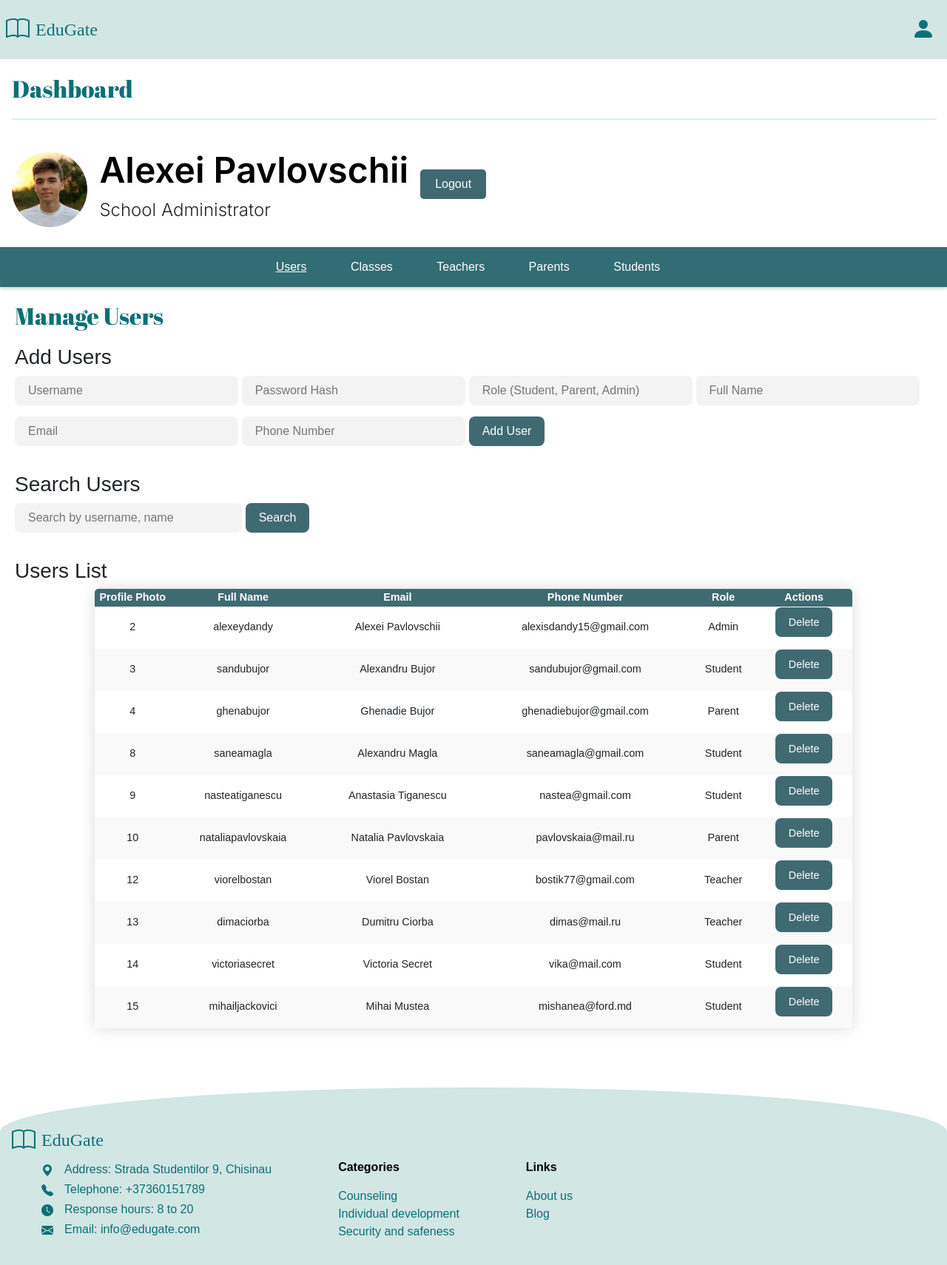
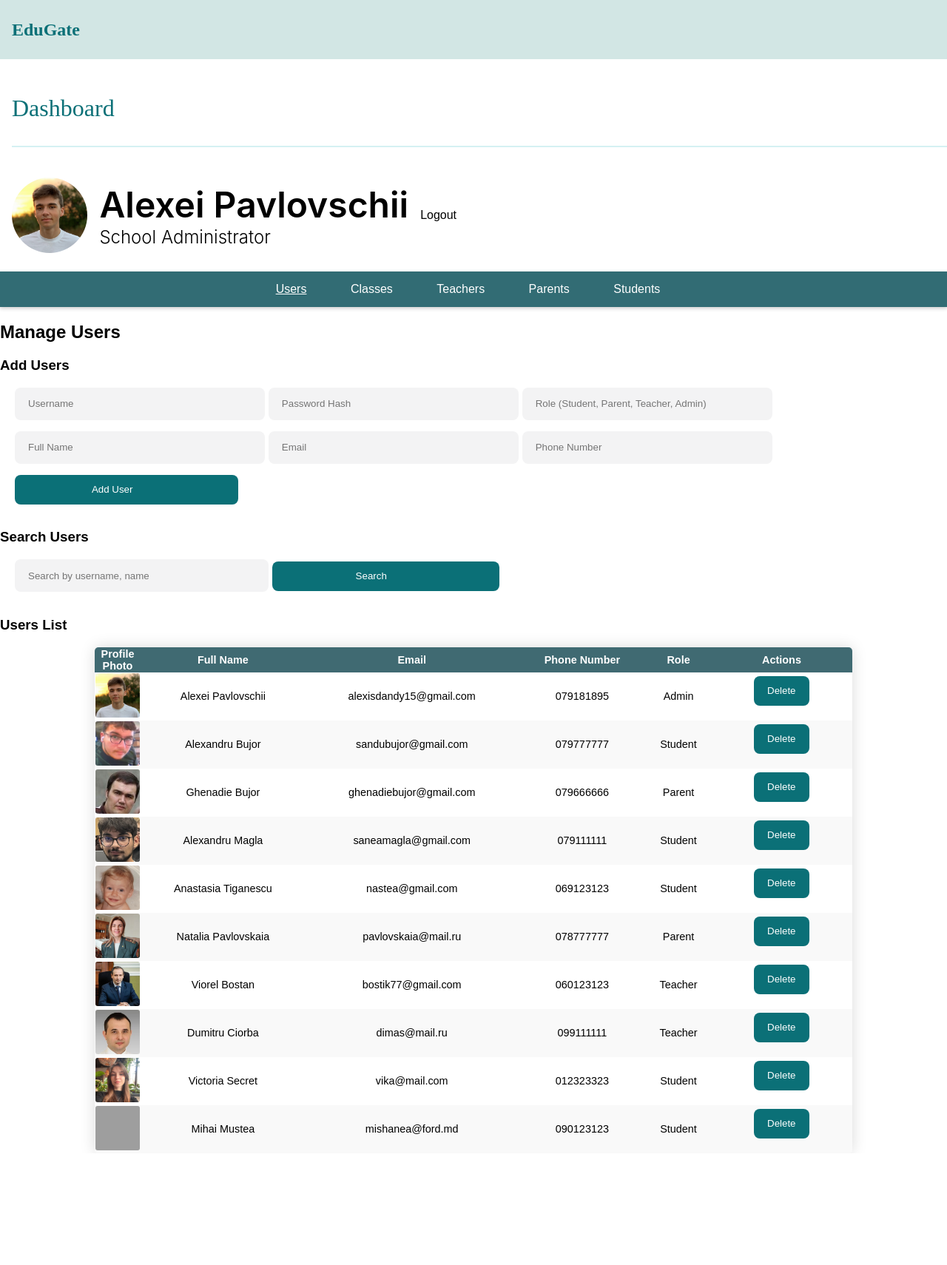
Before and after one commit to alexandru-bujor/EduGate_Project, a Flask app: page /dashboard/admin_dashboard in a window 1280 px wide. Shown: the whole page at 74% size. After the commit the page ends 1555 px from the top, so only its background shows below. Run offline with Flask 3, Linux system fonts and the light colour scheme; a user stored in the database is signed in; data comes from the database, SQL or seed files in the repository; grey boxes are pictures that could not be loaded.

Commit message:
fixed werkzeug errors with new design

```diff
--- a/templates/admin_dashboard.html
+++ b/templates/admin_dashboard.html
@@ -1,28 +1,10 @@
 <!DOCTYPE html>
 <html lang="en">
-
 
 <head>
     <meta charset="UTF-8">
     <meta name="viewport" content="width=device-width, initial-scale=1.0">
-    <link href="https://fonts.googleapis.com/css2?family=Inter:ital,opsz,wght@0,14..32,100..900;1,14..32,100..900&display=swap" rel="stylesheet">
-    <link href="https://fonts.googleapis.com/css2?family=Raleway:ital,wght@0,100..900;1,100..900&display=swap" rel="stylesheet">
-
-    <!-- Bootstrap -->
-    <link rel="stylesheet" href="https://cdn.jsdelivr.net/npm/bootstrap@4.4.1/dist/css/bootstrap.min.css" integrity="sha384-Vkoo8x4CGsO3+Hhxv8T/Q5PaXtkKtu6ug5TOeNV6gBiFeWPGFN9MuhOf23Q9Ifjh" crossorigin="anonymous">
-    <script src="https://code.jquery.com/jquery-3.4.1.slim.min.js" integrity="sha384-J6qa4849blE2+poT4WnyKhv5vZF5SrPo0iEjwBvKU7imGFAV0wwj1yYfoRSJoZ+n" crossorigin="anonymous"></script>
-    <script src="https://cdn.jsdelivr.net/npm/popper.js@1.16.0/dist/umd/popper.min.js" integrity="sha384-Q6E9RHvbIyZFJoft+2mJbHaEWldlvI9IOYy5n3zV9zzTtmI3UksdQRVvoxMfooAo" crossorigin="anonymous"></script>
-    <script src="https://cdn.jsdelivr.net/npm/bootstrap@4.4.1/dist/js/bootstrap.min.js" integrity="sha384-wfSDF2E50Y2D1uUdj0O3uMBJnjuUD4Ih7YwaYd1iqfktj0Uod8GCExl3Og8ifwB6" crossorigin="anonymous"></script>
-    <link rel="stylesheet" href="https://cdnjs.cloudflare.com/ajax/libs/bootstrap-icons/1.10.3/font/bootstrap-icons.min.css">
-    <link href="https://fonts.googleapis.com/css2?family=Abril+Fatface&display=swap" rel="stylesheet">
-
-    <!-- CSS -->
-    <link rel="stylesheet" href="{{ url_for('static', filename='css/styles_parent.css') }}">
-
-    <!-- Chart.js -->
-    <script src="https://cdn.jsdelivr.net/npm/chart.js"></script>
-
-    <title>Parent Dashboard</title>
+    <title>Admin Dashboard</title>
     <link rel="stylesheet" href="{{ url_for('static', filename='css/styles_administrator.css') }}">
 </head>
 
@@ -75,7 +57,7 @@
                 <span id="name-second-line">School Administrator</span>
             </p>
             <!-- Logout -->
-        <button class="logout"><a href="{{ url_for('logout') }}">Logout</a></button>
+        <a href="{{ url_for('auth.logout') }}">Logout</a>
         </div>
     </div>
 
@@ -89,28 +71,27 @@
 
     <!-- Users Section -->
     <section id="users" class="active">
-
-        <h2 class="manage">Manage Users</h2>
-        <h3 class="manage-users">Add Users</h3>
-        <form id="add-user-form" action="{{ url_for('add_user') }}" method="POST">
+        <h2>Manage Users</h2>
+        <h3>Add Users</h3>
+        <form id="add-user-form" action='{{ url_for("user_management.add_user") }}' method="POST">
             <input type="text" name="username" placeholder="Username" required>
             <input type="password" name="password" placeholder="Password Hash" required>
-            <input type="text" name="role" placeholder="Role (Student, Parent, Admin)" required>
+            <input type="text" name="role" placeholder="Role (Student, Parent, Teacher, Admin)" required>
             <input type="text" name="full_name" placeholder="Full Name" required>
             <input type="email" name="email" placeholder="Email" required>
             <input type="text" name="phone_number" placeholder="Phone Number" required>
-            <button class ="submit-button" type="submit">Add User</button>
+            <button type="submit">Add User</button>
         </form>
 
-        <h3 class="manage-users">Search Users</h3>
+        <h3>Search Users</h3>
         <input type="text" id="user-search-query" placeholder="Search by username, name">
-        <button class="submit-button" onclick="searchUsers()">Search</button>
+        <button onclick="searchUsers()">Search</button>
 
-        <h3 class="manage-users">Users List</h3>
+        <h3>Users List</h3>
         <table id="users-table">
-            <thead >
-                <tr class="table-header">
-                    <th id="profile-photo">Profile Photo</th>
+            <thead>
+                <tr>
+                    <th>Profile Photo</th>
                     <th>Full Name</th>
                     <th>Email</th>
                     <th>Phone Number</th>
@@ -127,8 +108,8 @@
                     <td>{{ user.email }}</td>
                     <td>{{ user.role }}</td>
                     <td>
-                        <form action="{{ url_for('delete_user', user_id=user.user_id) }}" method="POST">
-                            <button class="submit-button" type="submit">Delete</button>
+                        <form action="{{ url_for('user_management.delete_user', user_id=user.user_id) }}" method="POST">
+                            <button type="submit">Delete</button>
                         </form>
                     </td>
                 </tr>
@@ -142,8 +123,15 @@
     <section id="classes">
         <h2>Manage Classes</h2>
 
+        <h3>Add New Class</h3>
+        <form id="add-class-form" action="{{ url_for('class_management.add_class') }}" method="POST">
+            <input type="text" name="class_name" placeholder="Class Name" required>
+            <input name="description" placeholder="Description">
+            <button type="submit">Create Class</button>
+        </form>
+
         <h3>Link Teacher to Class</h3>
-        <form action="{{ url_for('link_teacher_to_class') }}" method="POST">
+        <form action="{{ url_for('links.link_teacher_to_class') }}" method="POST">
             <label for="class_id">Select Class:</label>
             <select name="class_id" id="class_id" required>
                 {% for class in classes %}
@@ -187,7 +175,7 @@
                         {% endif %}
                     </td>
                     <td>
-                        <form action="{{ url_for('delete_class', class_id=class.class_id) }}" method="POST">
+                        <form action="{{ url_for('class_management.delete_class', class_id=class.class_id) }}" method="POST">
                             <button type="submit">Delete</button>
                         </form>
                     </td>
@@ -230,7 +218,7 @@
                     <td>{{ teacher.email }}</td>
                     <td>{{ teacher.phone_number }}</td>
                     <td>
-                        <form action="{{ url_for('delete_user', user_id=teacher.user_id) }}" method="POST">
+                        <form action="{{ url_for('user_management.delete_user', user_id=teacher.user_id) }}" method="POST">
                             <button type="submit">Delete</button>
                         </form>
                     </td>
@@ -272,7 +260,7 @@
                     <td>{{ parent.email }}</td>
                     <td>{{ parent.phone_number }}</td>
                     <td>
-                        <form action="{{ url_for('delete_user', user_id=parent.user_id) }}" method="POST">
+                        <form action="{{ url_for('user_management.delete_user', user_id=parent.user_id) }}" method="POST">
                             <button type="submit">Delete</button>
                         </form>
                     </td>
@@ -324,7 +312,7 @@
                         {% endif %}
                     </td>
                     <td>
-                        <form action="{{ url_for('delete_user', user_id=student.student_id) }}" method="POST">
+                        <form action="{{ url_for('user_management.delete_user', user_id=student.student_id) }}" method="POST">
                             <button type="submit">Delete</button>
                         </form>
                     </td>
@@ -334,55 +322,11 @@
         </table>
     </section>
 
-    <div class="footer">
-        <div class="footer-content">
-            <div class="name d-flex align-items-center">
-                <i class="bi bi-book"></i>
-                <h1>EduGate</h1>
-            </div>
-            <div class="info">
-                <ul class="generalInfo">
-                    <li class="listInfo">
-                        <i class="bi bi-geo-alt-fill"></i>
-                        <h1>Address: Strada Studentilor 9, Chisinau</h1>
-                    </li>
-                    <li class="listInfo">
-                        <i class="bi bi-telephone-fill"></i>
-                        <h1>Telephone: +37360151789</h1>
-                    </li>
-                    <li class="listInfo">
-                        <i class="bi bi-clock-fill"></i>
-                        <h1>Response hours: 8 to 20</h1>
-                    </li>
-                    <li class="listInfo">
-                        <i class="bi bi-envelope-fill"></i>
-                        <h1>Email: info@edugate.com</h1>
-                    </li>
-                </ul>
-                <ul class="otherInfo">
-                    <li><a href="#">Categories</a></li>
-                    <li><a href="#">Counseling</a></li>
-                    <li><a href="#">Individual development</a></li>
-                    <li><a href="#">Security and safeness</a></li>
-                </ul>
-                <ul class="otherInfo">
-                    <li><a href="#">Links</a></li>
-                    <li><a href="#">About us</a></li>
-                    <li><a href="#">Blog</a></li>
-                </ul>
-            </div>
-        </div>
-    </div>
 
 
     <!-- END DASHBOARD STRUCTURE / END DASHBOARD STRUCTURE / END DASHBOARD STRUCTURE -->
 
     <script>
-        fetch('footer.html')
-            .then(response => response.text())
-            .then(data => {
-                document.getElementById('footer-container').innerHTML = data;
-            });
       // JavaScript function to show the selected section and hide others
 
       function showSection(sectionId) {
@@ -427,7 +371,7 @@
       // Function to search users
         function searchUsers() {
             const query = document.getElementById("user-search-query").value;
-            fetch(`/search_users?query=${encodeURIComponent(query)}`)
+            fetch(`/search/search_users?query=${encodeURIComponent(query)}`)
                 .then(response => response.json())
                 .then(users => {
                     const usersTableBody = document.querySelector("#users-table tbody");
@@ -445,7 +389,7 @@
                             <td>${user.phone_number}</td>
                             <td>${user.role}</td>
                             <td>
-                                <form action="/delete_user/${user.user_id}" method="POST">
+                                <form action="/user_management/delete_user/${user.user_id}" method="POST">
                                     <button type="submit">Delete</button>
                                 </form>
                             </td>
@@ -460,10 +404,16 @@
       // Function to delete a user
       function deleteUser(userId) {
         if (confirm("Are you sure you want to delete this user?")) {
-          fetch(`/delete_user/${userId}`, {
+            fetch(`/user_management/delete_user/${userId}`, {  // Note the updated URL with prefix
                 method: "DELETE",
             })
-            .then((response) => response.json())
+            .then((response) => {
+                if (response.ok) {
+                    return response.json();
+                } else {
+                    throw new Error('Failed to delete user');
+                }
+            })
             .then((data) => {
                 alert(data.message || data.error);
                 searchUsers(); // Refresh the user list
@@ -472,6 +422,7 @@
         }
     }
 
+
       // Initial load of users
       searchUsers();
 
@@ -479,11 +430,19 @@
       document.getElementById("add-user-form").onsubmit = function (event) {
         event.preventDefault();
         const formData = new FormData(event.target);
-        fetch("/add_user", {
+
+        // Update the fetch URL to match the full route for the add_user endpoint
+        fetch("/user_management/add_user", {
             method: "POST",
             body: formData,
         })
-          .then((response) => response.json())
+        .then((response) => {
+            // Check if the response is JSON, handle it accordingly
+            if (!response.ok) {
+                throw new Error("Network response was not ok");
+            }
+            return response.json();
+        })
         .then((data) => {
             alert(data.message || data.error);
             event.target.reset();
@@ -491,6 +450,7 @@
         })
         .catch((error) => console.error("Error:", error));
     };
+
 
       //--------------- END USERS ---------------
 
@@ -500,7 +460,7 @@
       document.getElementById("add-class-form").onsubmit = function (event) {
         event.preventDefault();
         const formData = new FormData(event.target);
-        fetch("/add_class", {
+        fetch("/class_management/add_class", {
           method: "POST",
           body: formData,
         })
@@ -530,7 +490,7 @@
 
         function searchClasses() {
             const query = document.getElementById("class-search-query").value;
-            fetch(`/search_classes?query=${encodeURIComponent(query)}`)
+            fetch(`/search/search_classes?query=${encodeURIComponent(query)}`)
                 .then(response => response.json())
                 .then(classes => {
                     const classesTableBody = document.querySelector("#classes-table tbody");
@@ -543,7 +503,7 @@
                             <td>${classData.class_name}</td>
                             <td>${classData.description}</td>
                             <td>
-                                <form action="/delete_class/${classData.class_id}" method="POST">
+                                <form action="/class_management/delete_class/${classData.class_id}" method="POST">
                                     <button type="submit">Delete</button>
                                 </form>
                             </td>
@@ -575,7 +535,7 @@
       // Function to search and display teachers
       function searchTeachers() {
           const query = document.getElementById("teacher-search-query").value;
-          fetch(`/search_teachers?query=${encodeURIComponent(query)}`)
+          fetch(`/search/search_teachers?query=${encodeURIComponent(query)}`)
               .then(response => response.json())
               .then(teachers => {
                   const teachersTableBody = document.getElementById("teachers-table").getElementsByTagName("tbody")[0];
@@ -592,7 +552,7 @@
                           <td>${teacher.email}</td>
                           <td>${teacher.phone_number}</td>
                           <td>
-                              <form action="/delete_user/${teacher.user_id}" method="POST">
+                              <form action="/user_management/delete_user/${teacher.user_id}" method="POST">
                                   <button type="submit">Delete</button>
                               </form>
                           </td>
@@ -637,7 +597,7 @@
       // Update the searchParents function to include the "parent_id"
       function searchParents() {
         const query = document.getElementById("parent-search-query").value;
-        fetch(`/search_parents?query=${encodeURIComponent(query)}`)
+        fetch(`/search/search_parents?query=${encodeURIComponent(query)}`)
             .then(response => response.json())
             .then(parents => {
                 const parentsTableBody = document.querySelector("#parents-table tbody");
@@ -676,7 +636,7 @@
       // Function to search and display students
       function searchStudents() {
         const query = document.getElementById("student-search-query").value;
-        fetch(`/search_students?query=${encodeURIComponent(query)}`)
+        fetch(`/search/search_students?query=${encodeURIComponent(query)}`)
             .then((response) => response.json())
             .then((students) => {
                 const studentsTableBody = document
@@ -816,6 +776,5 @@
       //--------------- END DROPDOWNS ---------------
     </script>
 
-
 </body>
 </html>
```
Lines whose indentation alone changed are shown as unchanged.
